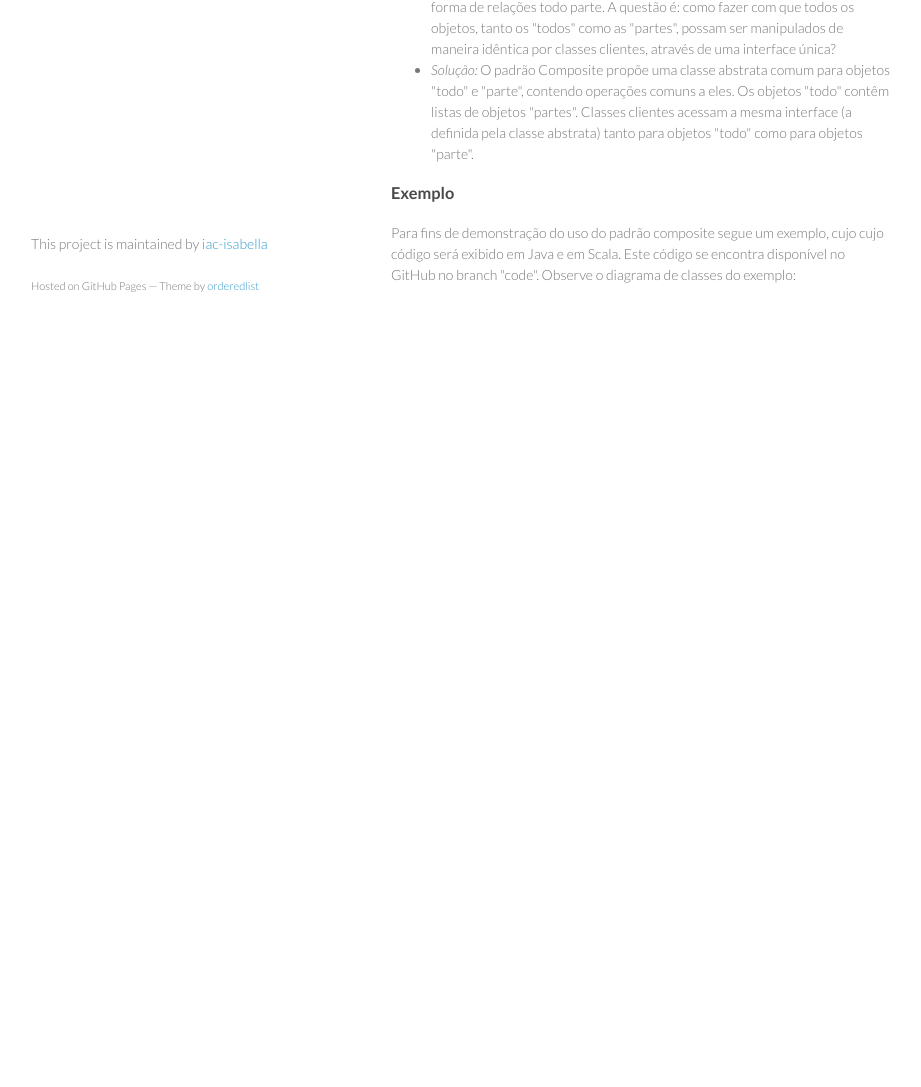
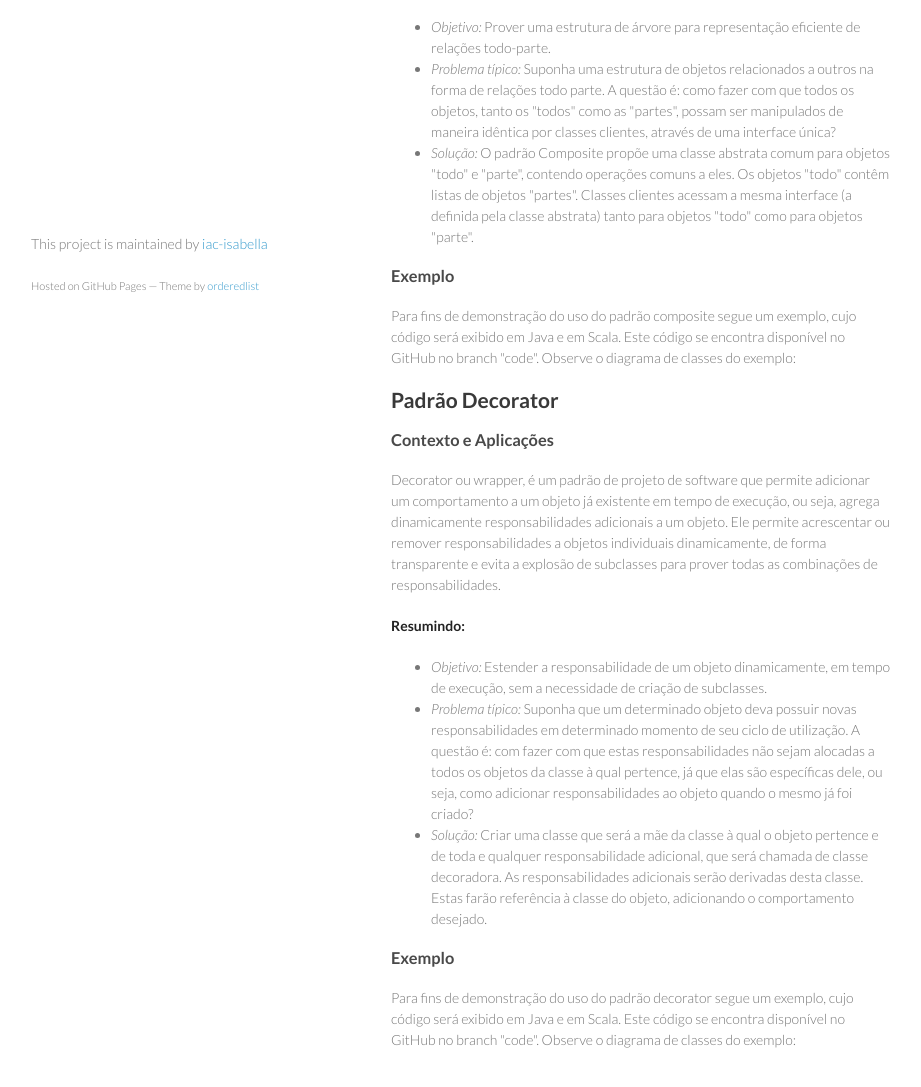
Before and after one commit to iac-isabella/DesignPatternsExamples, a plain HTML site: page index.html in a window 1280 px wide. Shown: the part 435-1522 px from the top of the page, without its empty margins (179-1100 px from the left). Before the commit the page ends 800 px from the top, so only its background shows below. Drawn offline with Linux system fonts and the light colour scheme.

Commit message:
Create gh-pages branch via GitHub

```diff
--- a/index.html
+++ b/index.html
@@ -28,7 +28,11 @@
         </ul>
       </header>
       <section>
-        <h2>
+        <blockquote>
+<p>Os padrões Composite e Decorator são padrões estruturais e estão relacionados a como classes e objetos são compostos de forma a gerar estruturas maiores e mais complexas.</p>
+</blockquote>
+
+<h2>
 <a name="padr%C3%A3o-composite" class="anchor" href="#padr%C3%A3o-composite"><span class="octicon octicon-link"></span></a>Padrão Composite</h2>
 
 <h3>
@@ -51,7 +55,30 @@ Por exemplo, em interfaces gráficas um elemento gráfico pode ser constituído
 </ul><h3>
 <a name="exemplo" class="anchor" href="#exemplo"><span class="octicon octicon-link"></span></a>Exemplo</h3>
 
-<p>Para fins de demonstração do uso do padrão composite segue um exemplo, cujo cujo código será exibido em Java e em Scala. Este código se encontra disponível no GitHub no branch "code". Observe o diagrama de classes do exemplo:</p>
+<p>Para fins de demonstração do uso do padrão composite segue um exemplo, cujo código será exibido em Java e em Scala. Este código se encontra disponível no GitHub no branch "code". Observe o diagrama de classes do exemplo:</p>
+
+<h2>
+<a name="padr%C3%A3o-decorator" class="anchor" href="#padr%C3%A3o-decorator"><span class="octicon octicon-link"></span></a>Padrão Decorator</h2>
+
+<h3>
+<a name="contexto-e-aplica%C3%A7%C3%B5es-1" class="anchor" href="#contexto-e-aplica%C3%A7%C3%B5es-1"><span class="octicon octicon-link"></span></a>Contexto e Aplicações</h3>
+
+<p>Decorator ou wrapper, é um padrão de projeto de software que permite adicionar um comportamento a um objeto já existente em tempo de execução, ou seja, agrega dinamicamente responsabilidades adicionais a um objeto.
+Ele permite acrescentar ou remover responsabilidades a objetos individuais dinamicamente, de forma transparente e evita a explosão de subclasses para prover todas as combinações de responsabilidades.</p>
+
+<p><strong>Resumindo:</strong></p>
+
+<ul>
+<li>
+<em>Objetivo:</em> Estender a responsabilidade de um objeto dinamicamente, em tempo de execução, sem a necessidade de criação de subclasses. </li>
+<li>
+<em>Problema típico:</em> Suponha que um determinado objeto deva possuir novas responsabilidades em determinado momento de seu ciclo de utilização. A questão é: com fazer com que estas responsabilidades não sejam alocadas a todos os objetos da classe à qual pertence, já que elas são específicas dele, ou seja, como adicionar responsabilidades ao objeto quando o mesmo já foi criado? </li>
+<li>
+<em>Solução:</em> Criar uma classe que será a mãe da classe à qual o objeto pertence e de toda e qualquer responsabilidade adicional, que será chamada de classe decoradora. As responsabilidades adicionais serão derivadas desta classe. Estas farão referência à classe do objeto, adicionando o comportamento desejado.</li>
+</ul><h3>
+<a name="exemplo-1" class="anchor" href="#exemplo-1"><span class="octicon octicon-link"></span></a>Exemplo</h3>
+
+<p>Para fins de demonstração do uso do padrão decorator segue um exemplo, cujo código será exibido em Java e em Scala. Este código se encontra disponível no GitHub no branch "code". Observe o diagrama de classes do exemplo:</p>
       </section>
       <footer>
         <p>This project is maintained by <a href="https://github.com/iac-isabella">iac-isabella</a></p>
```
Also changed, not shown: params.json (+1 -1 lines).
